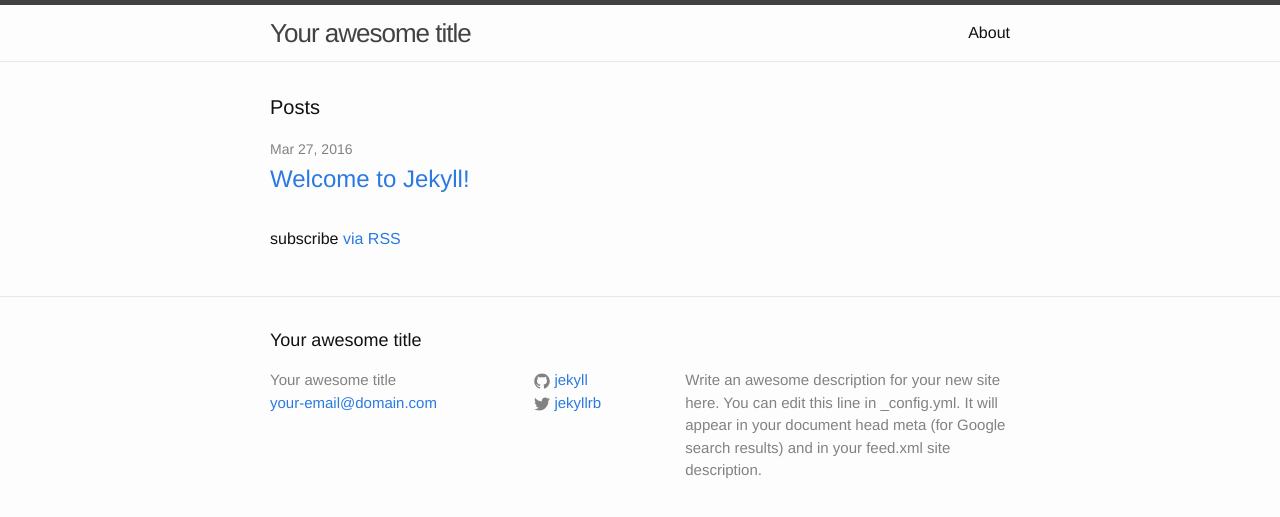
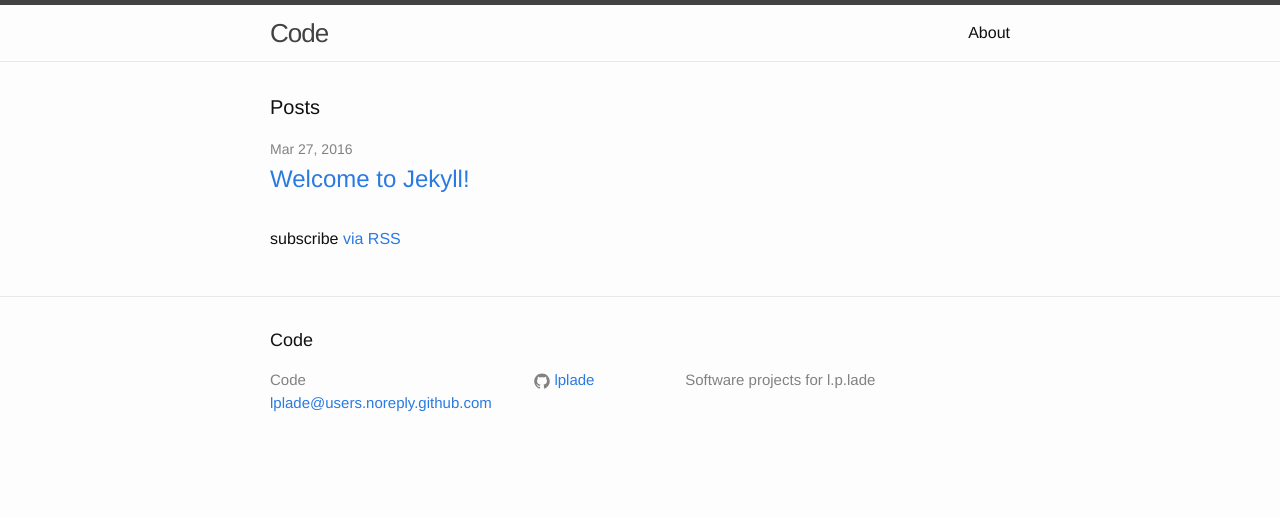
Before and after one commit to lplade/lplade.github.io, a Jekyll site: the page built from index.html, in a window 1280 px wide. Shown: the top 517 px of the page. Built offline with Jekyll 4.4.1, drawn with Linux system fonts in a browser that asks for light colours.

Commit message:
Customized config

```diff
--- a/_config.yml
+++ b/_config.yml
@@ -6,16 +6,15 @@
 # 'jekyll serve'. If you change this file, please restart the server process.
 
 # Site settings
-title: Your awesome title
-email: your-email@domain.com
+title: Code
+email: lplade@users.noreply.github.com
 description: > # this means to ignore newlines until "baseurl:"
-  Write an awesome description for your new site here. You can edit this
-  line in _config.yml. It will appear in your document head meta (for
-  Google search results) and in your feed.xml site description.
+  Software projects for l.p.lade
 baseurl: "" # the subpath of your site, e.g. /blog
-url: "http://yourdomain.com" # the base hostname & protocol for your site
-twitter_username: jekyllrb
-github_username:  jekyll
+url: "https://lplade.github.io" # the base hostname & protocol for your site
+#twitter_username:
+github_username:  lplade
 
 # Build settings
 markdown: kramdown
+highlighter: rouge
```
